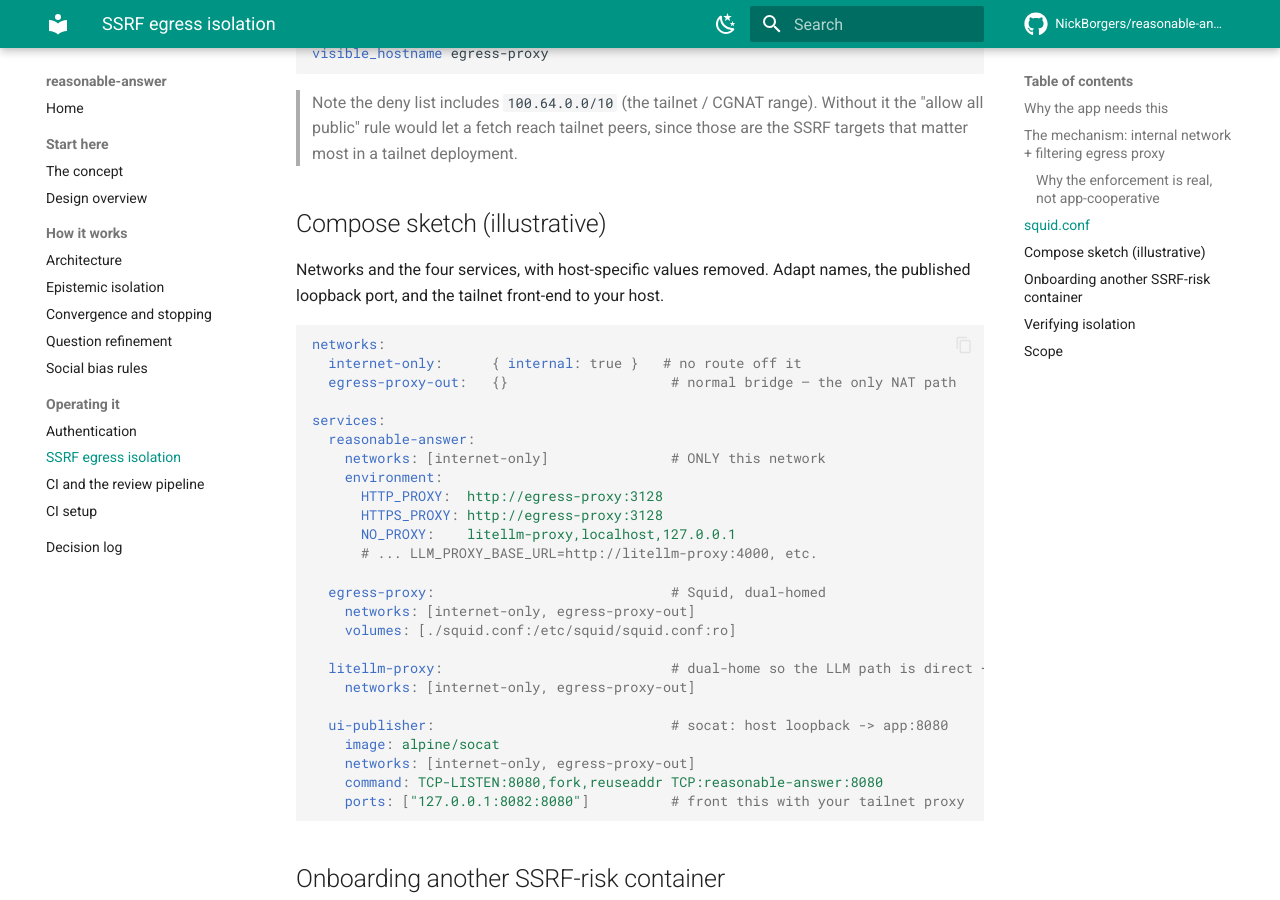
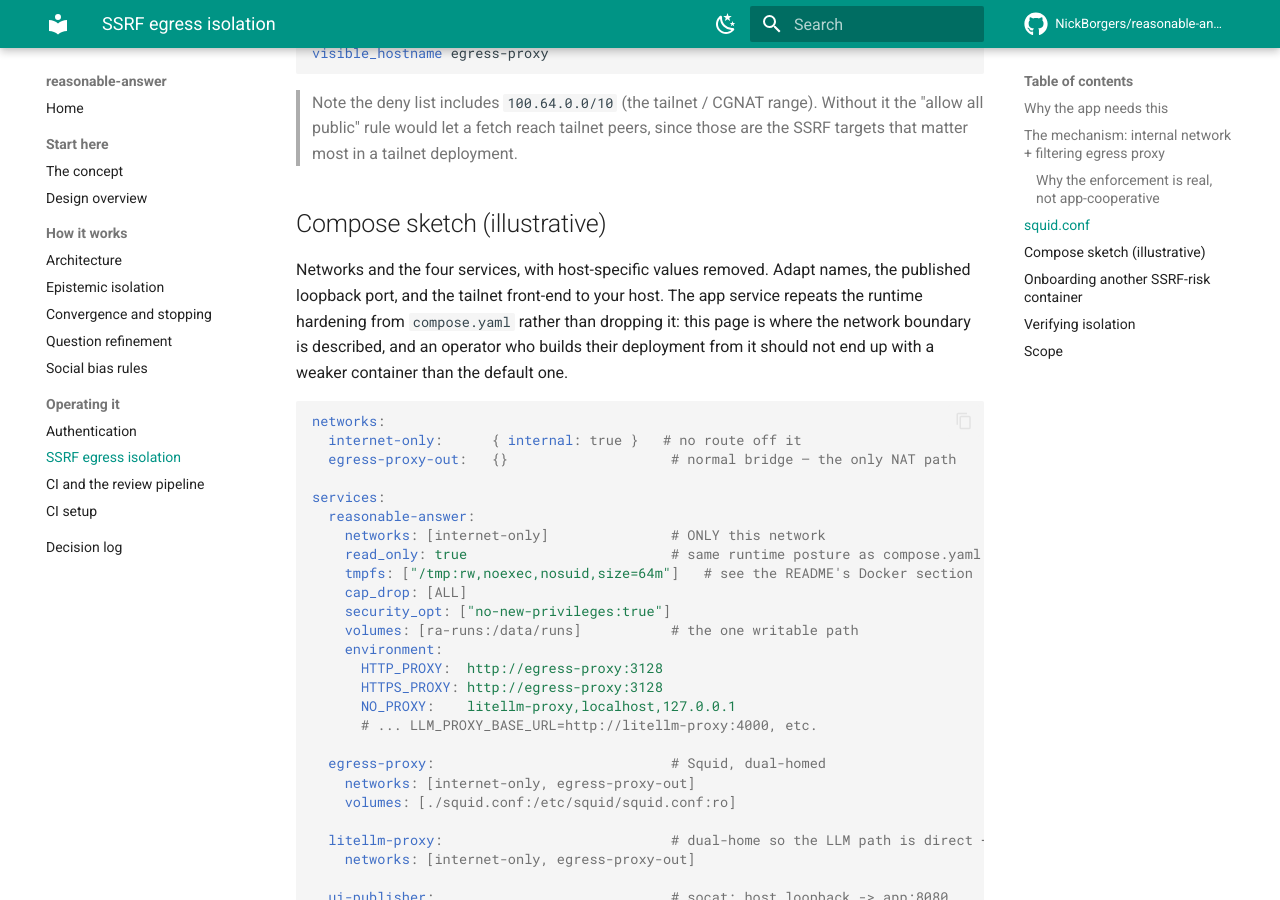
Before and after one commit to NickBorgers/reasonable-answer, an MkDocs documentation site: the page built from docs/ssrf-egress-isolation.md, in a window 1280 px wide and 900 px high, scrolled down 2550 px. Built offline with MkDocs 1.6.1 and Material for MkDocs 9.7.7, drawn with Linux system fonts in a browser that asks for light colours; comment, search, counter and statistics services are not loaded.

Commit message:
feat(docker): immutable container at runtime
The image was writable in two independent ways. The rootfs ran with Docker's
defaults, and — the sharper problem — /app was chowned to the same uid the
process runs as, so a compromised run could rewrite its own source and the
interpreter's site-packages. Restarts are routine here (an interrupted run is
re-enqueued at boot), which turns a transient RCE into persistence.

/app is now root-owned while the process stays uid 10001, so the code is
immutable to the app even under `docker run` with no compose hardening. compose
adds read_only, cap_drop ALL and no-new-privileges on top.

Exactly two paths stay writable: the /data/runs volume, which is all the app
ever writes, and a 64MB noexec /tmp. The tmpfs is required rather than
precautionary — Starlette spools an oversized multipart part to a temp file
before FastAPI can reject it, and SQLite spills there.

smoke-test-image.sh asserts both properties on every built image, so neither
regresses quietly: /app must be unwritable by the runtime uid, and the image
must reach /healthz under the full hardening set. Verified the /app check
actually fails when --chown=ra:ra is restored.

Co-Authored-By: Claude Opus 5 (1M context) <noreply@anthropic.com>

````diff
--- a/docs/ssrf-egress-isolation.md
+++ b/docs/ssrf-egress-isolation.md
@@ -120,7 +120,10 @@ visible_hostname egress-proxy
 ## Compose sketch (illustrative)
 
 Networks and the four services, with host-specific values removed. Adapt names, the
-published loopback port, and the tailnet front-end to your host.
+published loopback port, and the tailnet front-end to your host. The app service repeats
+the runtime hardening from `compose.yaml` rather than dropping it: this page is where the
+network boundary is described, and an operator who builds their deployment from it should
+not end up with a weaker container than the default one.
 
 ```yaml
 networks:
@@ -130,6 +133,11 @@ networks:
 services:
   reasonable-answer:
     networks: [internet-only]               # ONLY this network
+    read_only: true                         # same runtime posture as compose.yaml —
+    tmpfs: ["/tmp:rw,noexec,nosuid,size=64m"]   # see the README's Docker section
+    cap_drop: [ALL]
+    security_opt: ["no-new-privileges:true"]
+    volumes: [ra-runs:/data/runs]           # the one writable path
     environment:
       HTTP_PROXY:  http://egress-proxy:3128
       HTTPS_PROXY: http://egress-proxy:3128
````
Also changed, not shown: README.md (+31 -0 lines), compose.yaml (+21 -0 lines), 4 other files.
